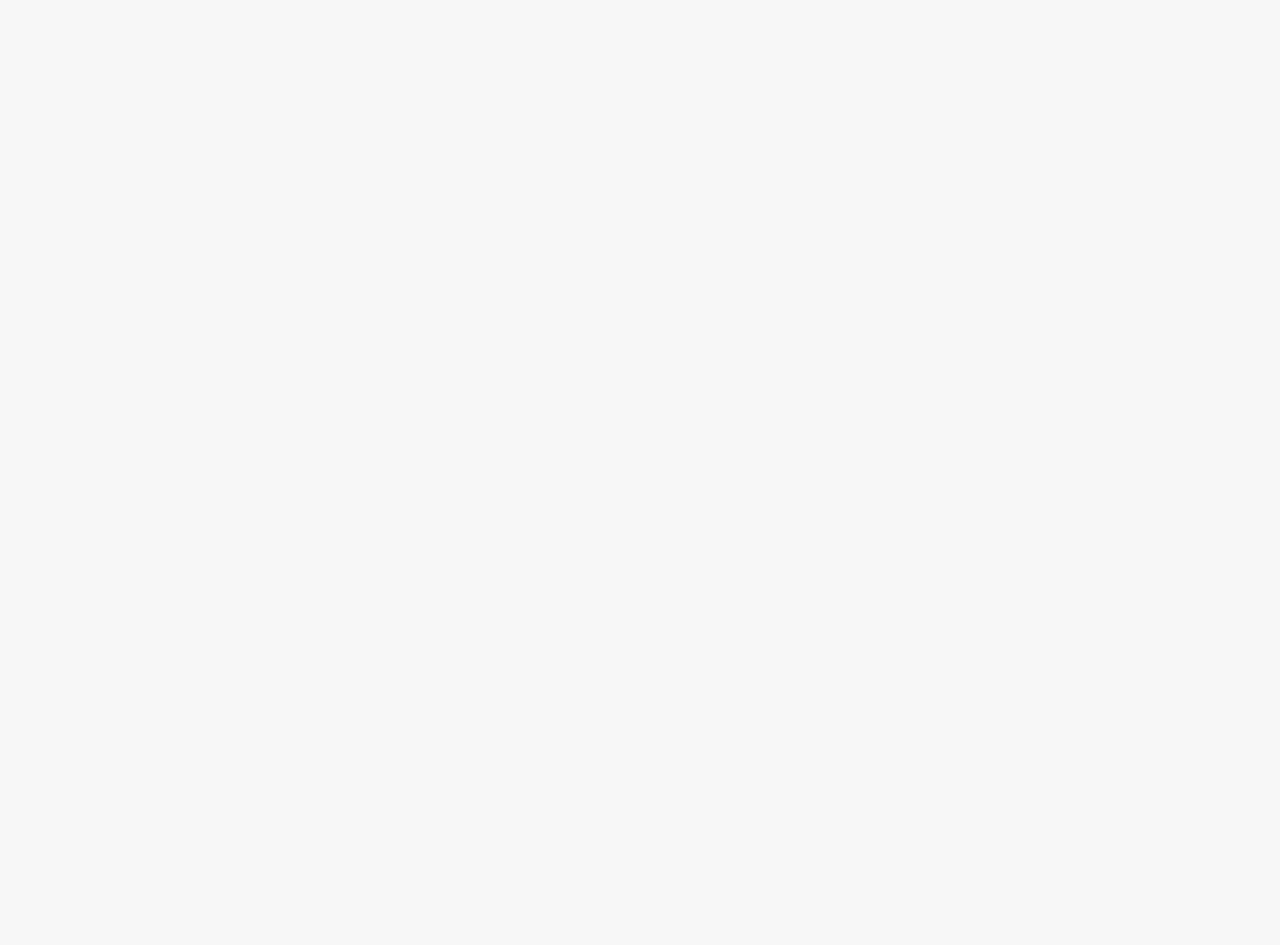
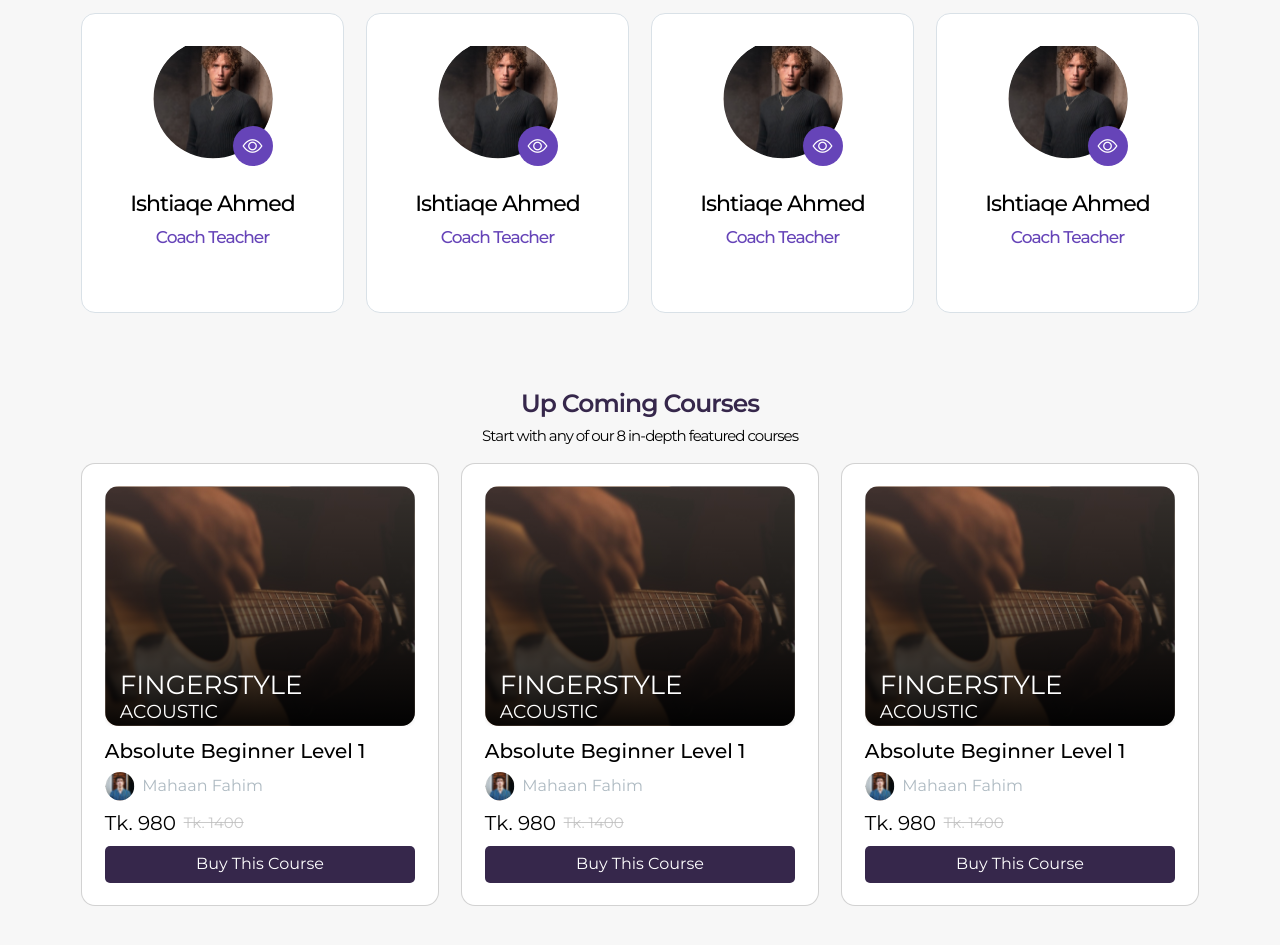
Before and after one commit to ashiqul33/melody, a Next.js app: page / in a window 1280 px wide. Shown: the part 1820-2765 px from the top of the page. Before the commit the page ends 1713 px from the top, so only its background shows below. Built offline with nearby package versions, Linux system fonts and the light colour scheme.

Commit message:
add component Upcoming

```diff
--- a/components/Home/Body.tsx
+++ b/components/Home/Body.tsx
@@ -2,6 +2,8 @@ import { NextPage } from "next";
 import React from "react";
 import Banner from "./Banner";
 import Featured from "./Featured";
+import InstructorsList from "./InstructorsList";
+import Upcoming from "./Upcoming";
 import WhatWeTeach from "./WhatWeTeach";
 
 const Body: NextPage = () => {
@@ -10,8 +12,8 @@ const Body: NextPage = () => {
       <Banner />
       <Featured />
       <WhatWeTeach />
-      {/* <InstructorsList /> */}
-      {/* <Upcoming /> */}
+      <InstructorsList />
+      <Upcoming />
       {/* <Insights /> */}
       {/* <FAQ /> */}
       {/* <Contacts /> */}
--- /dev/null
+++ b/components/Home/Upcoming.tsx
@@ -0,0 +1,64 @@
+import React from "react";
+
+import courseLogo from "../../assets/images/courses1.svg";
+import trainerImage from "../../assets/images/trainer.svg";
+import FeaturedCourse from "./FeaturedCourse";
+
+const Upcoming = () => {
+  return (
+    <div>
+      <section className="featured_courses_section">
+        <div className="container">
+          <div className="text-center">
+            <h3 className="featured_courses_section_heading">
+              Up Coming Courses
+            </h3>
+            <p className="featured_courses_section_text">
+              Start with any of our 8 in-depth featured courses
+            </p>
+          </div>
+          <div className="row">
+            <div className="col-12 col-sm-6 col-md-4 mb-3">
+              <FeaturedCourse
+                logo={courseLogo}
+                title={"FINGERSTYLE"}
+                subtitle={"ACOUSTIC"}
+                description={"Absolute Beginner Level 1"}
+                instructor_image={trainerImage}
+                instructor_name={"Mahaan Fahim"}
+                price={"Tk. 980"}
+                x_price={"Tk. 1400"}
+              />
+            </div>
+            <div className="col-12 col-sm-6 col-md-4 mb-3">
+              <FeaturedCourse
+                logo={courseLogo}
+                title={"FINGERSTYLE"}
+                subtitle={"ACOUSTIC"}
+                description={"Absolute Beginner Level 1"}
+                instructor_image={trainerImage}
+                instructor_name={"Mahaan Fahim"}
+                price={"Tk. 980"}
+                x_price={"Tk. 1400"}
+              />
+            </div>
+            <div className="col-12 col-sm-6 col-md-4 mb-3">
+              <FeaturedCourse
+                logo={courseLogo}
+                title={"FINGERSTYLE"}
+                subtitle={"ACOUSTIC"}
+                description={"Absolute Beginner Level 1"}
+                instructor_image={trainerImage}
+                instructor_name={"Mahaan Fahim"}
+                price={"Tk. 980"}
+                x_price={"Tk. 1400"}
+              />
+            </div>
+          </div>
+        </div>
+      </section>
+    </div>
+  );
+};
+
+export default Upcoming;
```
